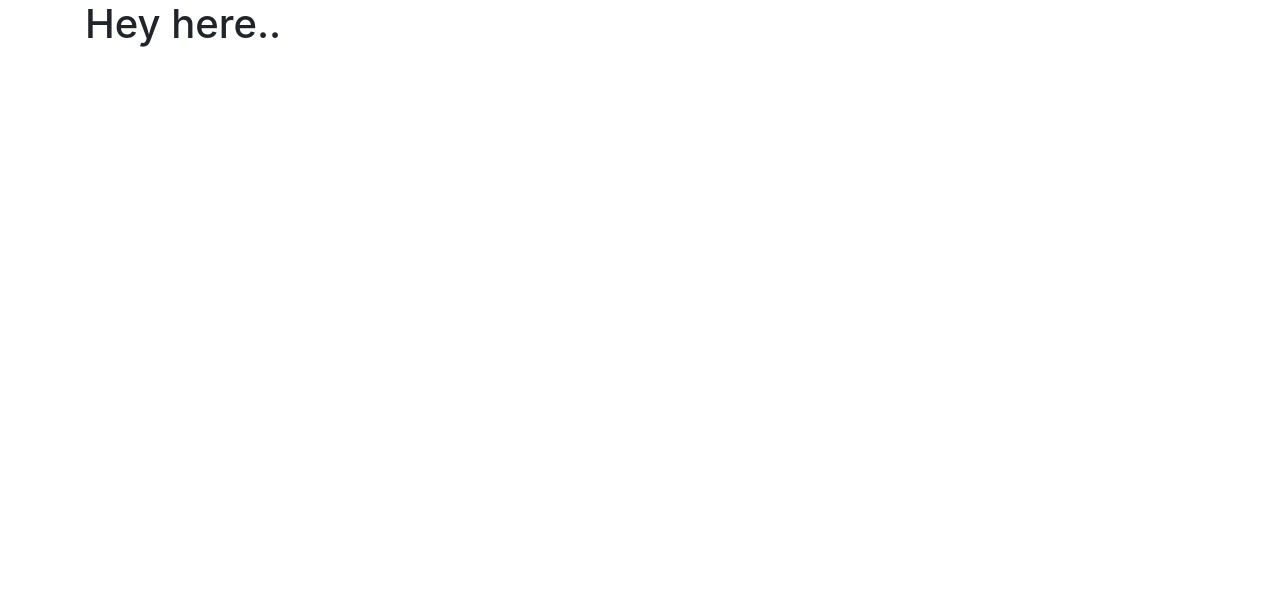
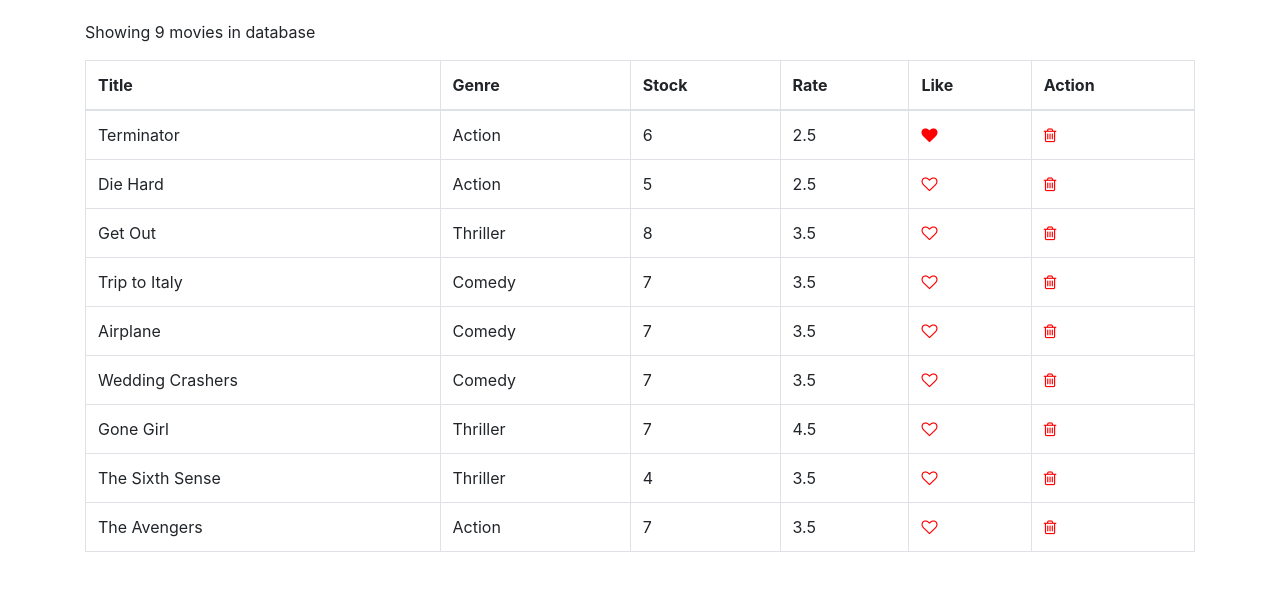
Before and after one commit to muteshi/movies-rental-app, a React (Create React App) app: page / in a window 1280 px wide. Shown: the top 590 px of the page. Built offline with nearby package versions, Linux system fonts and the light colour scheme.

Commit message:
Added a movies component

```diff
--- a/src/App.js
+++ b/src/App.js
@@ -1,9 +1,10 @@
 import "./App.css";
+import Movies from "./components/movies/movies";
 
 function App() {
   return (
     <main className="container">
-      <h1>Hey here..</h1>
+      <Movies />
     </main>
   );
 }
--- /dev/null
+++ b/src/components/common/like.jsx
@@ -0,0 +1,15 @@
+import React from "react";
+
+const Like = (props) => {
+  const classes = props.like ? "fa fa-heart" : "fa fa-heart-o";
+  return (
+    <i
+      className={classes}
+      aria-hidden="true"
+      onClick={props.onLike}
+      style={{ color: "red", cursor: "pointer" }}
+    ></i>
+  );
+};
+
+export default Like;
--- /dev/null
+++ b/src/components/movies/movies.jsx
@@ -0,0 +1,74 @@
+import React, { Component } from "react";
+import { getMovies } from "../../services/fakeMovieService";
+import Like from "../common/like";
+
+class Movies extends Component {
+  state = { movies: [] };
+
+  componentDidMount() {
+    this.setState({ movies: getMovies() });
+  }
+
+  handleDelete = (id) => {
+    const newMovies = this.state.movies.filter((movie) => movie._id !== id);
+    this.setState({ movies: newMovies });
+  };
+
+  handleLike = (movieId) => {
+    const movies = [...this.state.movies];
+    const movieIndex = movies.findIndex((movie) => movie._id === movieId);
+    movies[movieIndex].liked = !movies[movieIndex].liked;
+    this.setState({ movies });
+  };
+
+  render() {
+    const { movies } = this.state;
+    console.log("RENDERING");
+
+    const tableRows = movies.map((movie) => (
+      <tr key={movie._id}>
+        <td>{movie.title}</td>
+        <td>{movie.genre.name}</td>
+        <td>{movie.numberInStock}</td>
+        <td>{movie.dailyRentalRate}</td>
+        <td>
+          <Like like={movie.liked} onLike={() => this.handleLike(movie._id)} />
+        </td>
+        <td>
+          <i
+            className="fa fa-trash-o"
+            aria-hidden="true"
+            onClick={() => this.handleDelete(movie._id)}
+            style={{ color: "red", cursor: "pointer" }}
+          />
+        </td>
+      </tr>
+    ));
+
+    let moviesTable =
+      movies.length !== 0 ? (
+        <React.Fragment>
+          <p>Showing {movies.length} movies in database</p>
+          <table className="table table-bordered">
+            <thead>
+              <tr>
+                <th scope="col">Title</th>
+                <th scope="col">Genre</th>
+                <th scope="col">Stock</th>
+                <th scope="col">Rate</th>
+                <th scope="col">Like</th>
+                <th scope="col">Action</th>
+              </tr>
+            </thead>
+            <tbody>{tableRows}</tbody>
+          </table>
+        </React.Fragment>
+      ) : (
+        <p>No movies in database</p>
+      );
+
+    return moviesTable;
+  }
+}
+
+export default Movies;
--- a/src/index.css
+++ b/src/index.css
@@ -1,13 +1,5 @@
 body {
   margin: 0;
-  font-family: -apple-system, BlinkMacSystemFont, 'Segoe UI', 'Roboto', 'Oxygen',
-    'Ubuntu', 'Cantarell', 'Fira Sans', 'Droid Sans', 'Helvetica Neue',
-    sans-serif;
-  -webkit-font-smoothing: antialiased;
-  -moz-osx-font-smoothing: grayscale;
+  padding: 20px 0 0 0;
+  font-family: sans-serif;
 }
-
-code {
-  font-family: source-code-pro, Menlo, Monaco, Consolas, 'Courier New',
-    monospace;
-}
--- /dev/null
+++ b/src/services/fakeGenreService.js
@@ -0,0 +1,9 @@
+export const genres = [
+  { _id: "5b21ca3eeb7f6fbccd471818", name: "Action" },
+  { _id: "5b21ca3eeb7f6fbccd471814", name: "Comedy" },
+  { _id: "5b21ca3eeb7f6fbccd471820", name: "Thriller" },
+];
+
+export function getGenres() {
+  return genres.filter((g) => g);
+}
--- /dev/null
+++ b/src/services/fakeMovieService.js
@@ -0,0 +1,98 @@
+import * as genresAPI from "./fakeGenreService";
+
+const movies = [
+  {
+    _id: "5b21ca3eeb7f6fbccd471815",
+    title: "Terminator",
+    genre: { _id: "5b21ca3eeb7f6fbccd471818", name: "Action" },
+    numberInStock: 6,
+    dailyRentalRate: 2.5,
+    publishDate: "2018-01-03T19:04:28.809Z",
+    liked: true,
+  },
+  {
+    _id: "5b21ca3eeb7f6fbccd471816",
+    title: "Die Hard",
+    genre: { _id: "5b21ca3eeb7f6fbccd471818", name: "Action" },
+    numberInStock: 5,
+    dailyRentalRate: 2.5,
+  },
+  {
+    _id: "5b21ca3eeb7f6fbccd471817",
+    title: "Get Out",
+    genre: { _id: "5b21ca3eeb7f6fbccd471820", name: "Thriller" },
+    numberInStock: 8,
+    dailyRentalRate: 3.5,
+  },
+  {
+    _id: "5b21ca3eeb7f6fbccd471819",
+    title: "Trip to Italy",
+    genre: { _id: "5b21ca3eeb7f6fbccd471814", name: "Comedy" },
+    numberInStock: 7,
+    dailyRentalRate: 3.5,
+  },
+  {
+    _id: "5b21ca3eeb7f6fbccd47181a",
+    title: "Airplane",
+    genre: { _id: "5b21ca3eeb7f6fbccd471814", name: "Comedy" },
+    numberInStock: 7,
+    dailyRentalRate: 3.5,
+  },
+  {
+    _id: "5b21ca3eeb7f6fbccd47181b",
+    title: "Wedding Crashers",
+    genre: { _id: "5b21ca3eeb7f6fbccd471814", name: "Comedy" },
+    numberInStock: 7,
+    dailyRentalRate: 3.5,
+  },
+  {
+    _id: "5b21ca3eeb7f6fbccd47181e",
+    title: "Gone Girl",
+    genre: { _id: "5b21ca3eeb7f6fbccd471820", name: "Thriller" },
+    numberInStock: 7,
+    dailyRentalRate: 4.5,
+  },
+  {
+    _id: "5b21ca3eeb7f6fbccd47181f",
+    title: "The Sixth Sense",
+    genre: { _id: "5b21ca3eeb7f6fbccd471820", name: "Thriller" },
+    numberInStock: 4,
+    dailyRentalRate: 3.5,
+  },
+  {
+    _id: "5b21ca3eeb7f6fbccd471821",
+    title: "The Avengers",
+    genre: { _id: "5b21ca3eeb7f6fbccd471818", name: "Action" },
+    numberInStock: 7,
+    dailyRentalRate: 3.5,
+  },
+];
+
+export function getMovies() {
+  return movies;
+}
+
+export function getMovie(id) {
+  return movies.find((m) => m._id === id);
+}
+
+export function saveMovie(movie) {
+  let movieInDb = movies.find((m) => m._id === movie._id) || {};
+  movieInDb.title = movie.title;
+  movieInDb.genre = genresAPI.genres.find((g) => g._id === movie.genreId);
+  movieInDb.numberInStock = movie.numberInStock;
+  movieInDb.dailyRentalRate = movie.dailyRentalRate;
+
+  if (!movieInDb._id) {
+    movieInDb._id = Date.now().toString();
+    movies.push(movieInDb);
+  }
+
+  return movieInDb;
+}
+
+export function deleteMovie(id) {
+  let movieInDb = movies.find((m) => m._id === id);
+  movies.splice(movies.indexOf(movieInDb), 1);
+  return movieInDb;
+}
```
Also changed, not shown: src/components/table/table.jsx (added), 1 other file (tests, documents, lock files or other folders).
